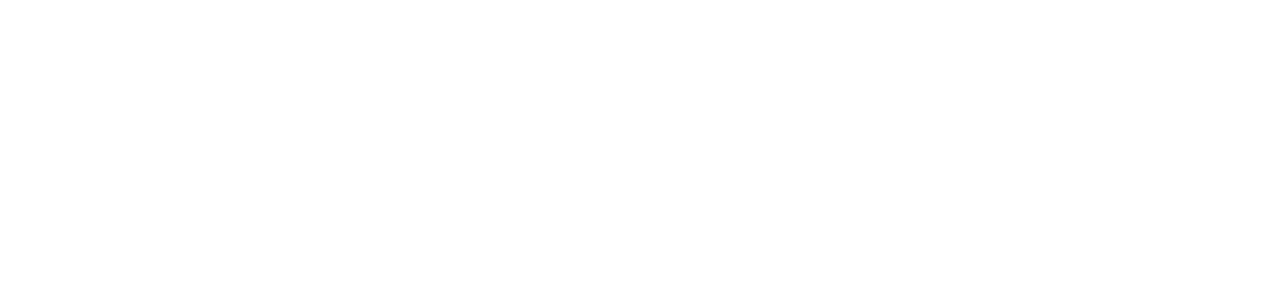
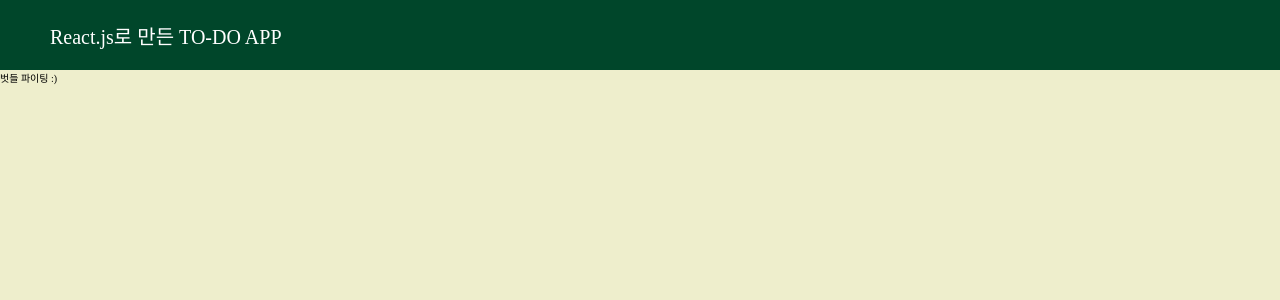
Before and after one commit to chorom-ham/reactjs-todo, a React (Create React App) app: page / in a window 1280 px wide. Shown: the top 300 px of the page. Built offline with nearby package versions, Linux system fonts and the light colour scheme.

Commit message:
Initial setting

```diff
--- a/package.json
+++ b/package.json
@@ -9,6 +9,7 @@
     "react": "^17.0.2",
     "react-dom": "^17.0.2",
     "react-scripts": "4.0.3",
+    "styled-components": "^5.2.3",
     "web-vitals": "^1.1.1"
   },
   "scripts": {
--- a/src/App.js
+++ b/src/App.js
@@ -1,8 +1,27 @@
+import styled, { createGlobalStyle } from "styled-components";
+
+import Header from "./components/Header.js";
+import Todo from "./components/todo/Todo";
+
+const GlobalStyle = createGlobalStyle`
+  html {
+    font-size : 10px;
+  }
+  body {
+    margin: 0;
+    background-color: #eeeecc;
+  }
+`;
+
+const Wrapper = styled.div``;
 
 function App() {
   return (
-    <div className="App">
-    </div>
+    <Wrapper>
+      <GlobalStyle />
+      <Header />
+      <Todo />
+    </Wrapper>
   );
 }
 
--- /dev/null
+++ b/src/components/Header.js
@@ -0,0 +1,15 @@
+import styled from "styled-components";
+
+export default function Header() {
+  return <StlyedHeader>React.js로 만든 TO-DO APP</StlyedHeader>;
+}
+
+const StlyedHeader = styled.header`
+  background-color: #00462a;
+  color: #ffffff;
+  font-size: 2rem;
+  height: 7rem;
+  display: flex;
+  align-items: center;
+  padding-left: 5rem;
+`;
--- /dev/null
+++ b/src/components/todo/Form.js
@@ -0,0 +1,6 @@
+import styled from "styled-components";
+
+// Hint: Form, Input, Button
+export default function Form() {
+  return <div>벗들 파이팅 :)</div>;
+}
--- /dev/null
+++ b/src/components/todo/Item.js
@@ -0,0 +1,6 @@
+import styled from "styled-components";
+
+// Hint: props로 id, text, onClick 등 (자유)
+export default function Item() {
+  return <div>벗들 파이팅 :)</div>;
+}
--- /dev/null
+++ b/src/components/todo/Todo.js
@@ -0,0 +1,11 @@
+import { useState } from "react";
+import styled from "styled-components";
+
+import Form from "./Form";
+import Item from "./Item";
+
+export default function Todo() {
+  const [todoList, setTodoList] = useState([]);
+
+  return <div>벗들 파이팅 :)</div>;
+}
```
Also changed, not shown: .prettierrc.json (added), 1 other file (tests, documents, lock files or other folders).
